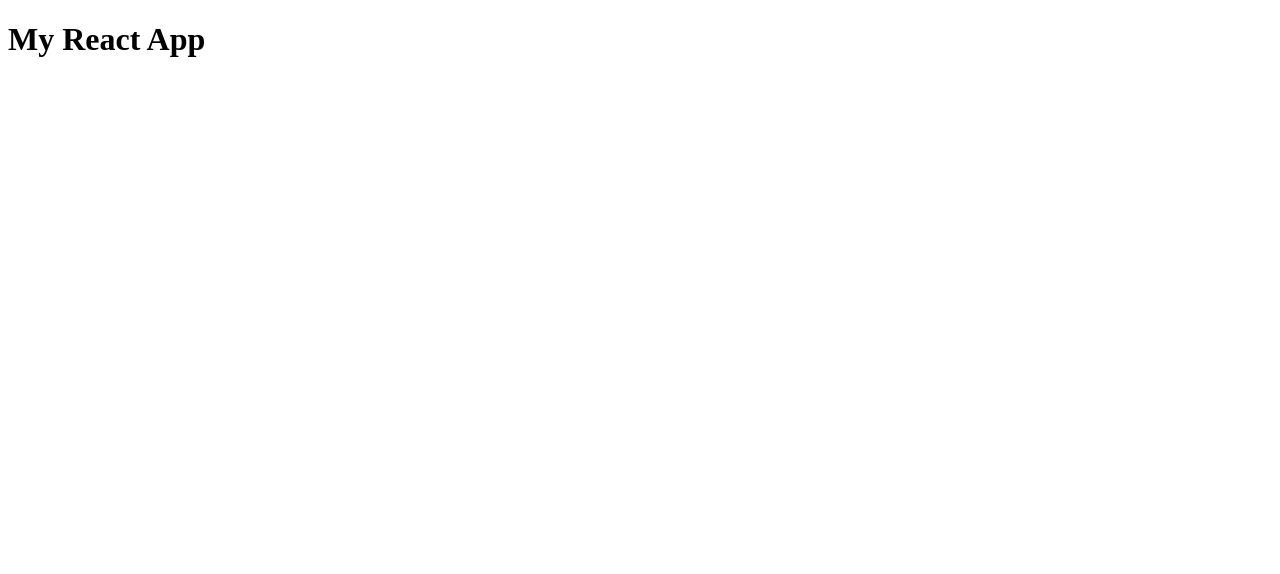
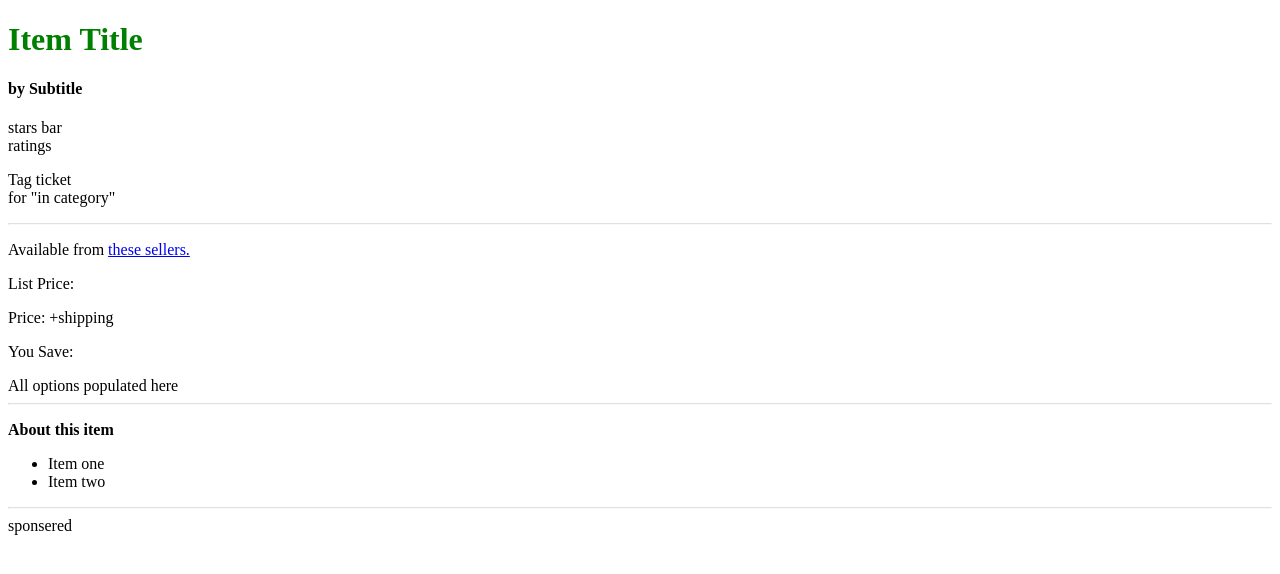
Before and after one commit to Quaran-Team/client-Amazin, a React app: page / in a window 1280 px wide. Shown: the top 574 px of the page. Built offline with nearby package versions, Linux system fonts and the light colour scheme.

Commit message:
setting up html

```diff
--- a/package.json
+++ b/package.json
@@ -30,7 +30,9 @@
     "babel-loader": "^7.1.4",
     "babel-preset-env": "^1.6.1",
     "babel-preset-react": "^6.24.1",
+    "css-loader": "^3.6.0",
     "html-webpack-plugin": "^4.3.0",
+    "style-loader": "^1.2.1",
     "webpack": "^4.43.0",
     "webpack-cli": "^3.3.12",
     "webpack-dev-server": "^3.11.0"
--- a/src/components/App.js
+++ b/src/components/App.js
@@ -1,10 +1,11 @@
 import React, { Component } from 'react';
+import Product from './productVariant/Product'
 
 class App extends Component {
     render(){
         return(
             <div>
-                <h1>My React App</h1>
+                <Product />
             </div>
         )
     }
--- /dev/null
+++ b/src/components/productVariant/Product.js
@@ -0,0 +1,21 @@
+import React from 'react';
+import Header from './variant-Components/Header';
+import Availability from './variant-Components/Availability';
+import Options from './variant-Components/Options';
+import Sponsered from './variant-Components/Sponsered';
+import './product.css'
+
+function Product() {
+    return(
+        <div>
+            <Header />
+            <hr />
+            <Availability />
+            <Options />
+            <hr/>
+            <Sponsered />
+        </div>
+    )
+}
+
+export default Product;
--- /dev/null
+++ b/src/components/productVariant/product.css
@@ -0,0 +1,6 @@
+h1{
+    color: green;
+}
+hr {
+    opacity: .3;
+}
--- /dev/null
+++ b/src/components/productVariant/variant-Components/Availability.js
@@ -0,0 +1,14 @@
+import React from 'react';
+
+function Availability() {
+    return(
+        <div>
+            <p>Available from <a href="/">these sellers.</a></p>
+            <p>List Price:<span className="list-price"></span></p>
+            <p>Price: <span className="cost"></span>+<span className="shipping">shipping</span></p>
+            <p>You Save:<span className="you-save"></span></p>
+        </div>
+    )
+}
+
+export default Availability;
--- /dev/null
+++ b/src/components/productVariant/variant-Components/Header.js
@@ -0,0 +1,14 @@
+import React from 'react';
+
+function Header() {
+    return(
+        <div>
+            <h1>Item Title</h1>
+            <h4>by <span className="seller">Subtitle</span></h4>
+            <p><div className="stars-chart">stars bar</div><dropdown></dropdown><div className="ratings">ratings</div></p>
+            <p><div className="ticket-logo">Tag ticket</div><div>for "<span className="item-name">in category</span>"</div></p>
+        </div>
+    )
+}
+
+export default Header;
--- /dev/null
+++ b/src/components/productVariant/variant-Components/Options.js
@@ -0,0 +1,22 @@
+import React from 'react';
+
+function Options() {
+    return(
+        <div>
+            <div>All options populated here</div>
+            <hr />
+            <div><p>
+                    <strong>About this item</strong>
+                </p>
+                <p>
+                    <ul>
+                        <li>Item one</li>
+                        <li>Item two</li>
+                    </ul>
+                </p>
+            </div>
+        </div>
+    )
+}
+
+export default Options;
--- /dev/null
+++ b/src/components/productVariant/variant-Components/Sponsered.js
@@ -0,0 +1,13 @@
+import React from 'react';
+
+function Sponsered() {
+    return(
+        <div>
+            <div className="sponsered-tag">
+                sponsered
+            </div>
+        </div>
+    )
+}
+
+export default Sponsered;
--- a/webpack.config.js
+++ b/webpack.config.js
@@ -13,9 +13,12 @@ module.exports = {
                 test: /\.js$/,
                 exclude: /node_modules/,
                 use: {
-                    loader: 'babel-loader'
+                    loader: 'babel-loader',
                 }
-            }
+            }, {
+                test: /\.css$/,
+                use: ['style-loader', 'css-loader'],
+              }
         ]
     },
     plugins: [
```
Also changed, not shown: src/components/productVariant/variant-Components/AboutList.js (added, +16 -0 lines), 1 other file (tests, documents, lock files or other folders).
